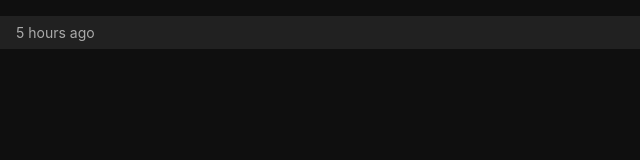
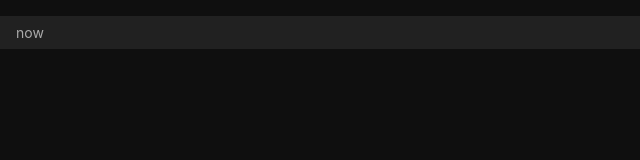
Before and after one commit to ravanabackup/qurbana, a plain HTML site: page index.html in a window 1280 px wide. Shown: the full height of the page, 0-640 px from the left. Drawn offline with Linux system fonts and the light colour scheme.

Commit message:
deploy: 5429e59a99d3bbb0b49e00045c975fbbbfafd46d

```diff
--- a/index.html
+++ b/index.html
@@ -17,7 +17,7 @@
     </ul>
 
     <footer>
-      <time class="js-relative-time" datetime="2026-05-30T00:05:31.777Z">2026-05-30T00:05:31.777Z</time>
+      <time class="js-relative-time" datetime="2026-05-30T04:49:55.300Z">2026-05-30T04:49:55.300Z</time>
       <span><a class="footer-link" href="https://github.com/osmoscraft/osmosfeed">osmosfeed 1.15.1</a></span>
     </footer>
 
```
Also changed, not shown: 1 other file.
